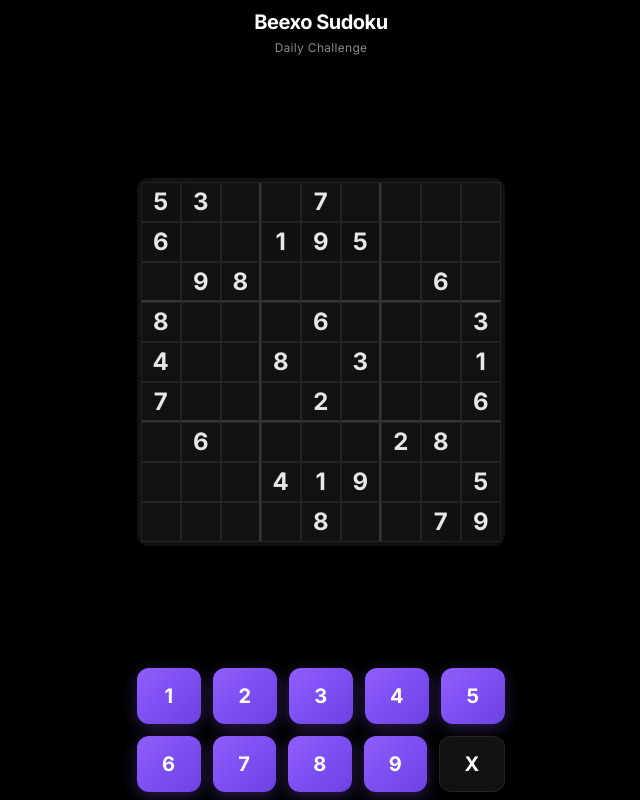
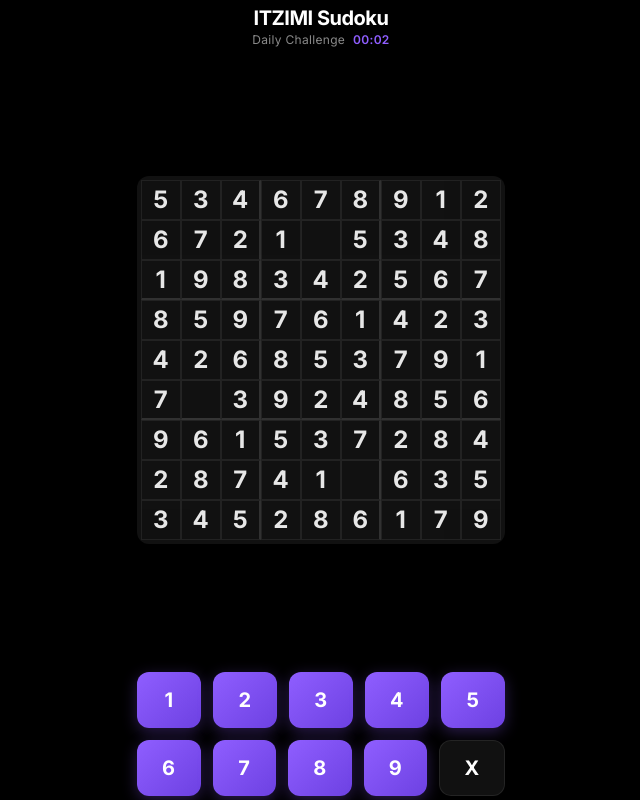
Before and after one commit to daniellanao/itzimi_sudoku, a Next.js app: page / in a window 1280 px wide. Both pictures are taken after a click on the button "START". Shown: the whole page, without its empty margins (319-959 px from the left). Built offline with nearby package versions, Linux system fonts and the light colour scheme.

Commit message:
solve sudoku

```diff
--- a/app/components/Controls.tsx
+++ b/app/components/Controls.tsx
@@ -10,7 +10,7 @@
   onDelete
 }: ControlsProps) {
   return (
-    <div className="w-full flex flex-col gap-3 px-2">
+    <div className="w-full flex flex-col gap-3 px-2 pt-1">
       {/* First Row: 1, 2, 3, 4, 5 */}
       <div className="flex gap-3">
         {[1, 2, 3, 4, 5].map((num) => (
--- a/app/components/Header.tsx
+++ b/app/components/Header.tsx
@@ -1,12 +1,24 @@
-export default function Header() {
+interface HeaderProps {
+  timer?: string;
+  isCompleted?: boolean;
+}
+
+export default function Header({ timer, isCompleted }: HeaderProps) {
   return (
-    <header className="w-full flex flex-col items-center gap-1">
+    <header className="w-full flex flex-col items-center gap-0 pb-1">
       <h1 className="text-xl font-bold text-[#FFFFFF] tracking-tight">
-        Beexo Sudoku
+        ITZIMI Sudoku
       </h1>
-      <p className="text-xs text-[#8A8A8A] tracking-wide">
-        Daily Challenge
-      </p>
+      <div className="flex items-center gap-2">
+        <p className="text-xs text-[#8A8A8A] tracking-wide">
+          Daily Challenge
+        </p>
+        {timer && (
+          <p className={`text-xs font-semibold tracking-wide ${isCompleted ? 'text-[#00D26A]' : 'text-[#8F5EFF]'}`}>
+            {timer}
+          </p>
+        )}
+      </div>
     </header>
   );
 }
--- a/app/data/sudoku-puzzle.json
+++ b/app/data/sudoku-puzzle.json
@@ -1,15 +1,15 @@
 {
   "difficulty": "easy",
   "puzzle": [
-    [5, 3, 0, 0, 7, 0, 0, 0, 0],
-    [6, 0, 0, 1, 9, 5, 0, 0, 0],
-    [0, 9, 8, 0, 0, 0, 0, 6, 0],
-    [8, 0, 0, 0, 6, 0, 0, 0, 3],
-    [4, 0, 0, 8, 0, 3, 0, 0, 1],
-    [7, 0, 0, 0, 2, 0, 0, 0, 6],
-    [0, 6, 0, 0, 0, 0, 2, 8, 0],
-    [0, 0, 0, 4, 1, 9, 0, 0, 5],
-    [0, 0, 0, 0, 8, 0, 0, 7, 9]
+    [5, 3, 4, 6, 7, 8, 9, 1, 2],
+    [6, 7, 2, 1, 0, 5, 3, 4, 8],
+    [1, 9, 8, 3, 4, 2, 5, 6, 7],
+    [8, 5, 9, 7, 6, 1, 4, 2, 3],
+    [4, 2, 6, 8, 5, 3, 7, 9, 1],
+    [7, 0, 3, 9, 2, 4, 8, 5, 6],
+    [9, 6, 1, 5, 3, 7, 2, 8, 4],
+    [2, 8, 7, 4, 1, 0, 6, 3, 5],
+    [3, 4, 5, 2, 8, 6, 1, 7, 9]
   ],
   "solution": [
     [5, 3, 4, 6, 7, 8, 9, 1, 2],
--- a/app/page.tsx
+++ b/app/page.tsx
@@ -10,6 +10,9 @@
 export default function Home() {
   // Track if game has started
   const [gameStarted, setGameStarted] = useState(false);
+  const [timer, setTimer] = useState(0); // Timer in seconds
+  const [isTimerRunning, setIsTimerRunning] = useState(false);
+  const [isCompleted, setIsCompleted] = useState(false);
 
   // Initialize with empty grid
   const [grid, setGrid] = useState<number[][]>(
@@ -23,6 +26,7 @@
   const [errorCells, setErrorCells] = useState<boolean[][]>(
     Array(9).fill(null).map(() => Array(9).fill(false))
   );
+  const [solution] = useState<number[][]>(puzzleData.solution);
 
   // Function to check for conflicts in row, column, and 3x3 box
   const checkConflicts = (grid: number[][], row: number, col: number): boolean => {
@@ -101,6 +105,67 @@
     setErrorCells(calculateErrors(grid));
   }, [grid, calculateErrors]);
 
+  // Timer effect
+  useEffect(() => {
+    let interval: NodeJS.Timeout | null = null;
+
+    if (isTimerRunning && !isCompleted) {
+      interval = setInterval(() => {
+        setTimer((prev) => prev + 1);
+      }, 1000);
+    }
+
+    return () => {
+      if (interval) {
+        clearInterval(interval);
+      }
+    };
+  }, [isTimerRunning, isCompleted]);
+
+  // Check if puzzle is completed correctly
+  const checkCompletion = useCallback((currentGrid: number[][]) => {
+    // Check if all cells are filled
+    for (let r = 0; r < 9; r++) {
+      for (let c = 0; c < 9; c++) {
+        if (currentGrid[r][c] === 0) {
+          return false;
+        }
+      }
+    }
+
+    // Check if there are any errors (conflicts)
+    const errors = calculateErrors(currentGrid);
+    for (let r = 0; r < 9; r++) {
+      for (let c = 0; c < 9; c++) {
+        if (errors[r][c]) {
+          return false;
+        }
+      }
+    }
+
+    // Check if grid matches solution
+    for (let r = 0; r < 9; r++) {
+      for (let c = 0; c < 9; c++) {
+        if (currentGrid[r][c] !== solution[r][c]) {
+          return false;
+        }
+      }
+    }
+
+    return true;
+  }, [solution, calculateErrors]);
+
+  // Check completion whenever grid changes
+  useEffect(() => {
+    if (gameStarted && !isCompleted) {
+      const completed = checkCompletion(grid);
+      if (completed) {
+        setIsCompleted(true);
+        setIsTimerRunning(false);
+      }
+    }
+  }, [grid, gameStarted, isCompleted, checkCompletion]);
+
   const handleCellClick = (row: number, col: number) => {
     // Only allow selection of non-clue cells
     if (!initialClues[row][col]) {
@@ -138,6 +203,15 @@
 
   const handleStart = () => {
     setGameStarted(true);
+    setIsTimerRunning(true);
+    setTimer(0);
+  };
+
+  // Format timer as MM:SS
+  const formatTime = (seconds: number): string => {
+    const mins = Math.floor(seconds / 60);
+    const secs = seconds % 60;
+    return `${mins.toString().padStart(2, '0')}:${secs.toString().padStart(2, '0')}`;
   };
 
   return (
@@ -145,9 +219,9 @@
       {!gameStarted && <StartModal onStart={handleStart} />}
 
       {gameStarted && (
-        <main className="flex h-full w-full flex-col items-center justify-center px-4 py-2 mx-auto">
-          <div className="flex flex-col items-center justify-between h-full w-full max-w-sm gap-1">
-            <Header />
+        <main className="flex h-full w-full flex-col items-center justify-center px-4 py-1 mx-auto">
+          <div className="flex flex-col items-center justify-between h-full w-full max-w-sm gap-0">
+            <Header timer={formatTime(timer)} isCompleted={isCompleted} />
 
             <div className="flex-1 flex items-center justify-center w-full min-h-0">
               <SudokuGrid
```
